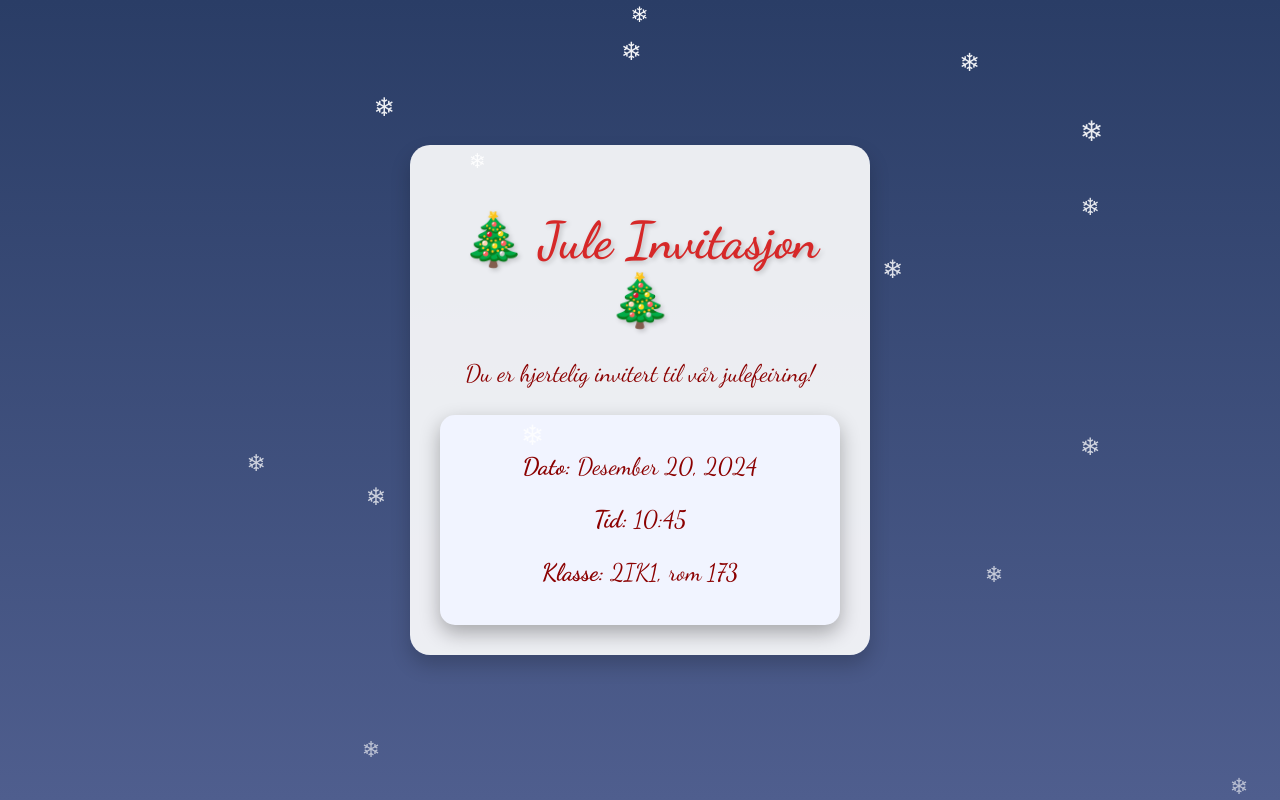
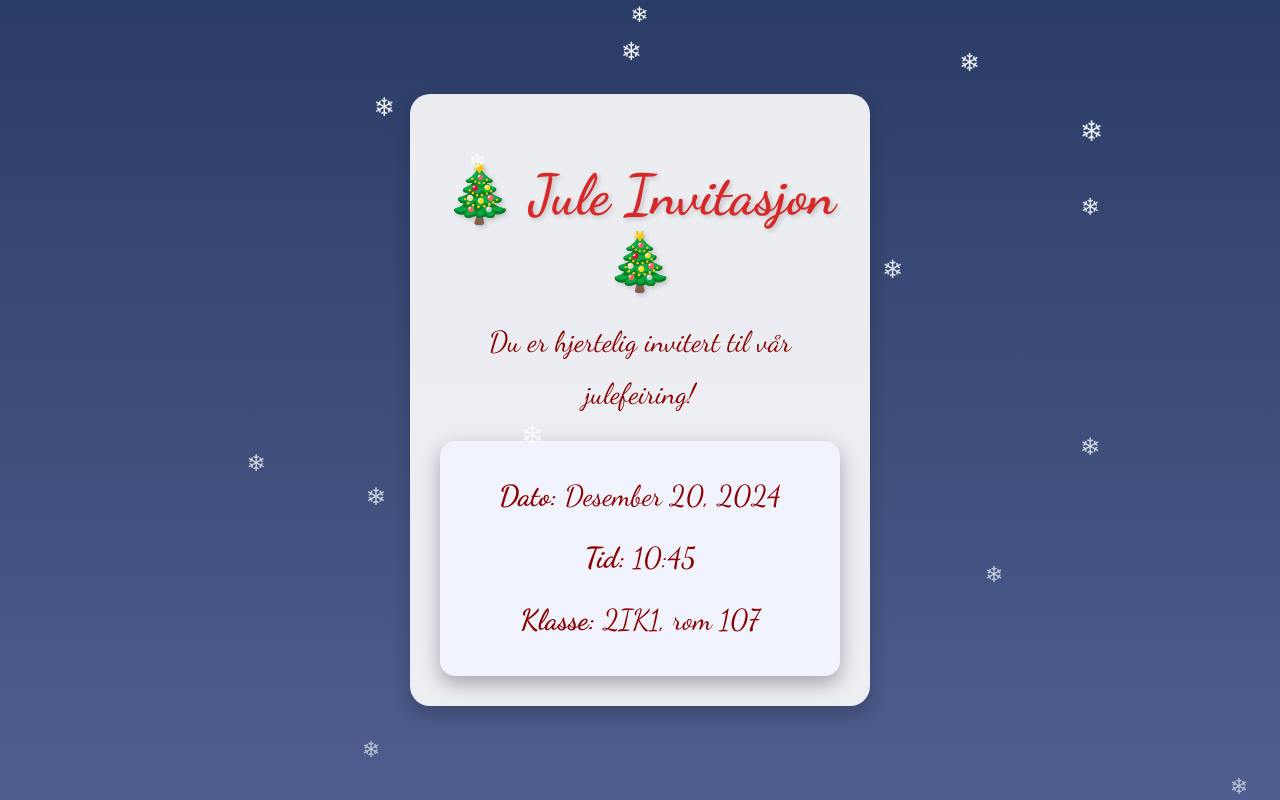
Before and after one commit to Damakete/damakete.github.io, a plain HTML site: page index.html in a window 1280 px wide. Drawn offline with Linux system fonts and the light colour scheme.

Commit message:
Update index.html

```diff
--- a/index.html
+++ b/index.html
@@ -35,14 +35,15 @@
     }
 
     h1 {
-      font-size: 3.2rem;
+      font-size: 3.5rem;
       color: #d62828;
       margin-bottom: 20px;
       text-shadow: 2px 2px 5px rgba(0, 0, 0, 0.2);
+      text-align: center;
     }
 
     p {
-      font-size: 1.5rem;
+      font-size: 1.8rem;
       margin: 10px 0;
       line-height: 1.8;
       color: #8b0000;
@@ -87,7 +88,7 @@
         font-size: 2.8rem;
       }
       p {
-        font-size: 1.2rem;
+        font-size: 1.5rem;
       }
       .invite-details {
         font-size: 1rem;
@@ -103,7 +104,7 @@
     <div class="invite-details">
       <p><strong>Dato:</strong> Desember 20, 2024</p>
       <p><strong>Tid:</strong> 10:45</p>
-      <p><strong>Klasse:</strong> 2IK1, rom 173</p>
+      <p><strong>Klasse:</strong> 2IK1, rom 107</p>
     </div>
   </div>
 
```
